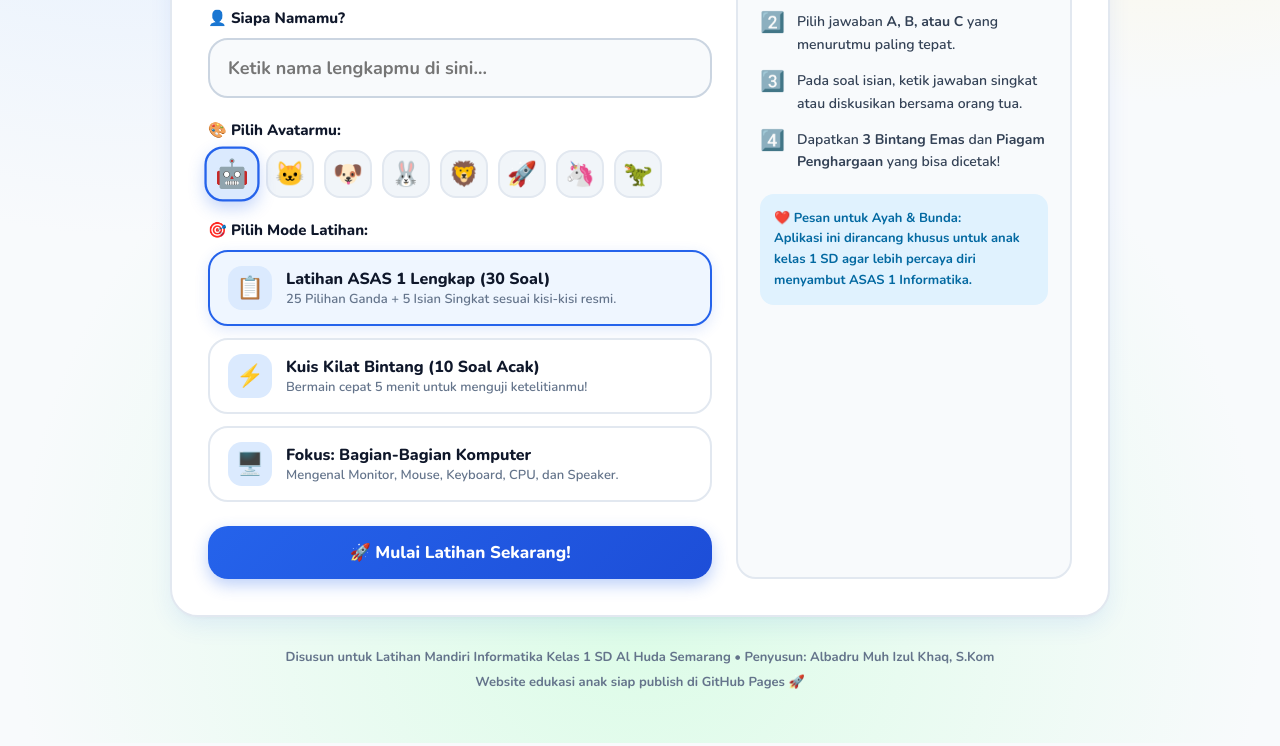
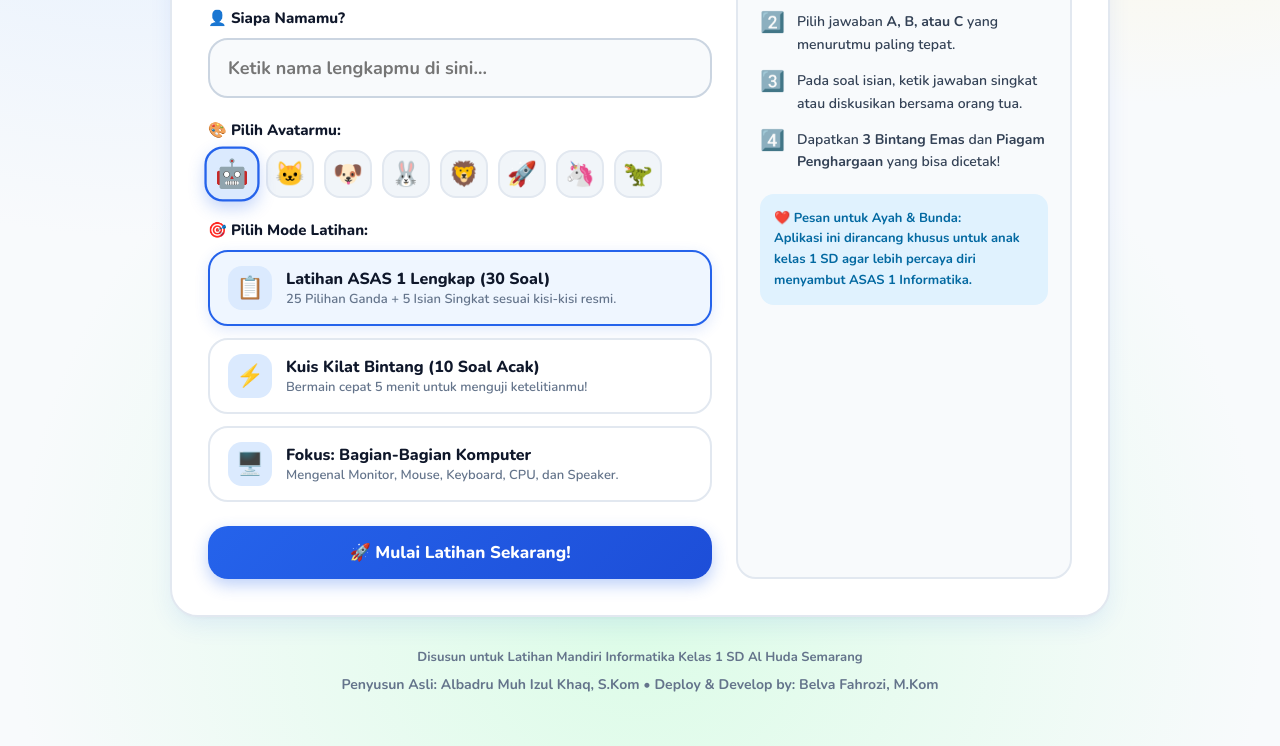
Before and after one commit to belvahector-ship-it/belajar-informatika-sd1, a plain HTML site: page index.html in a window 1280 px wide. Shown: the part 624-1370 px from the top of the page. Drawn offline with nearby package versions, Linux system fonts and the light colour scheme.

Commit message:
feat: perbarui atribusi penyusun asli dan pengembang

```diff
--- a/index.html
+++ b/index.html
@@ -1181,8 +1181,10 @@
             </div>
             <div class="cert-seal">🏆</div>
             <div class="cert-sign">
-              <div style="font-size:12px; color:#64748b;">Penyusun Soal / Guru:</div>
-              <h5>Albadru Muh Izul Khaq, S.Kom</h5>
+              <div style="font-size:11px; color:#64748b;">Penyusun Asli:</div>
+              <h5 style="margin-bottom:6px;">Albadru Muh Izul Khaq, S.Kom</h5>
+              <div style="font-size:11px; color:#64748b;">Deploy &amp; Develop by:</div>
+              <h5>Belva Fahrozi, M.Kom</h5>
             </div>
           </div>
         </div>
@@ -1224,8 +1226,10 @@
 
   <!-- Site Footer -->
   <footer class="wrap site-footer">
-    <p>Disusun untuk Latihan Mandiri Informatika Kelas 1 SD Al Huda Semarang • Penyusun: <strong>Albadru Muh Izul Khaq, S.Kom</strong></p>
-    <p style="margin-top:4px;">Website edukasi anak siap publish di GitHub Pages 🚀</p>
+    <p>Disusun untuk Latihan Mandiri Informatika Kelas 1 SD Al Huda Semarang</p>
+    <p style="margin-top:6px; font-size:14px;">
+      Penyusun Asli: <strong>Albadru Muh Izul Khaq, S.Kom</strong> • Deploy &amp; Develop by: <strong>Belva Fahrozi, M.Kom</strong>
+    </p>
   </footer>
 
   <div id="toast" class="toast-msg hidden" role="status" aria-live="polite"></div>
```
Also changed, not shown: 1 other file.
